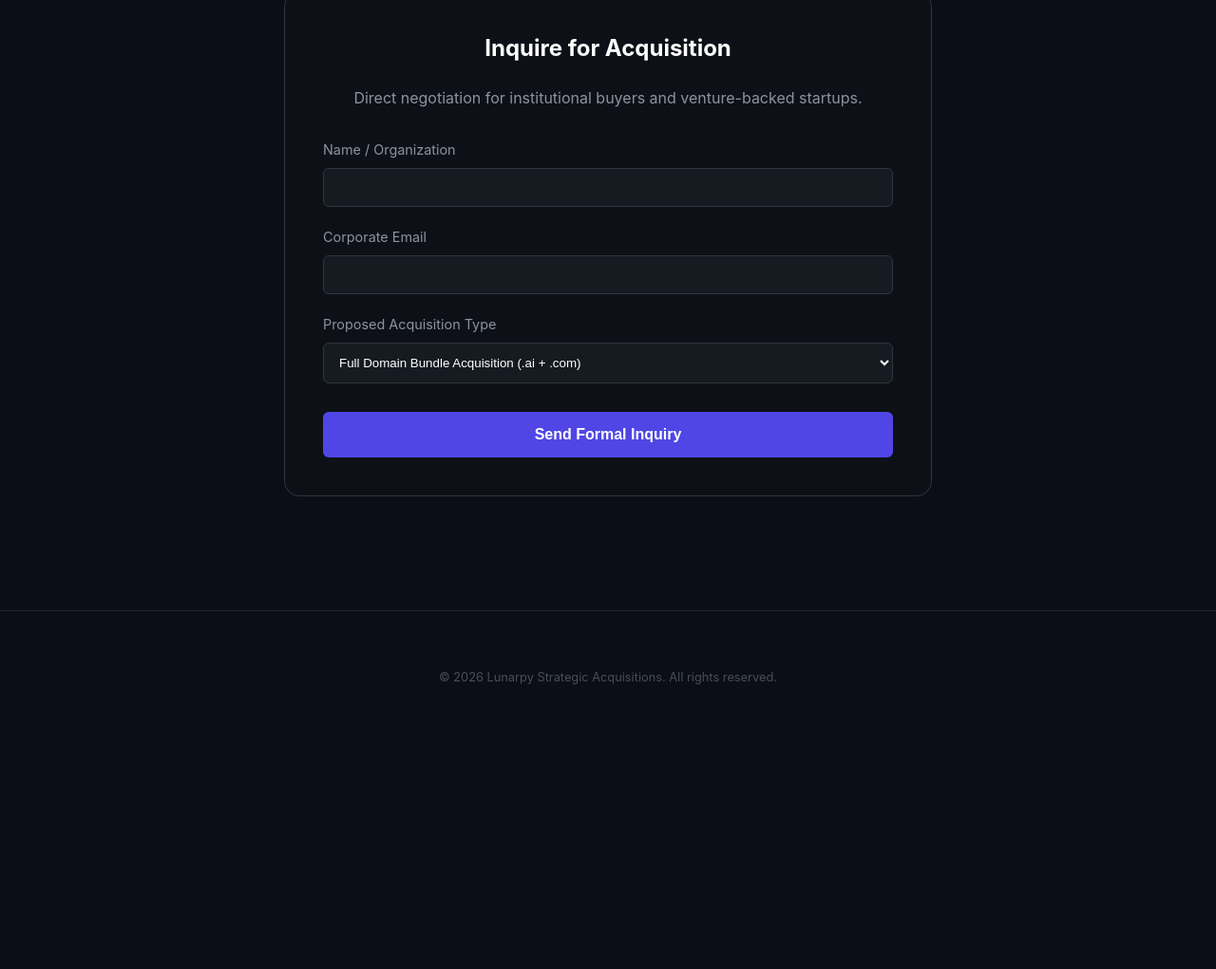
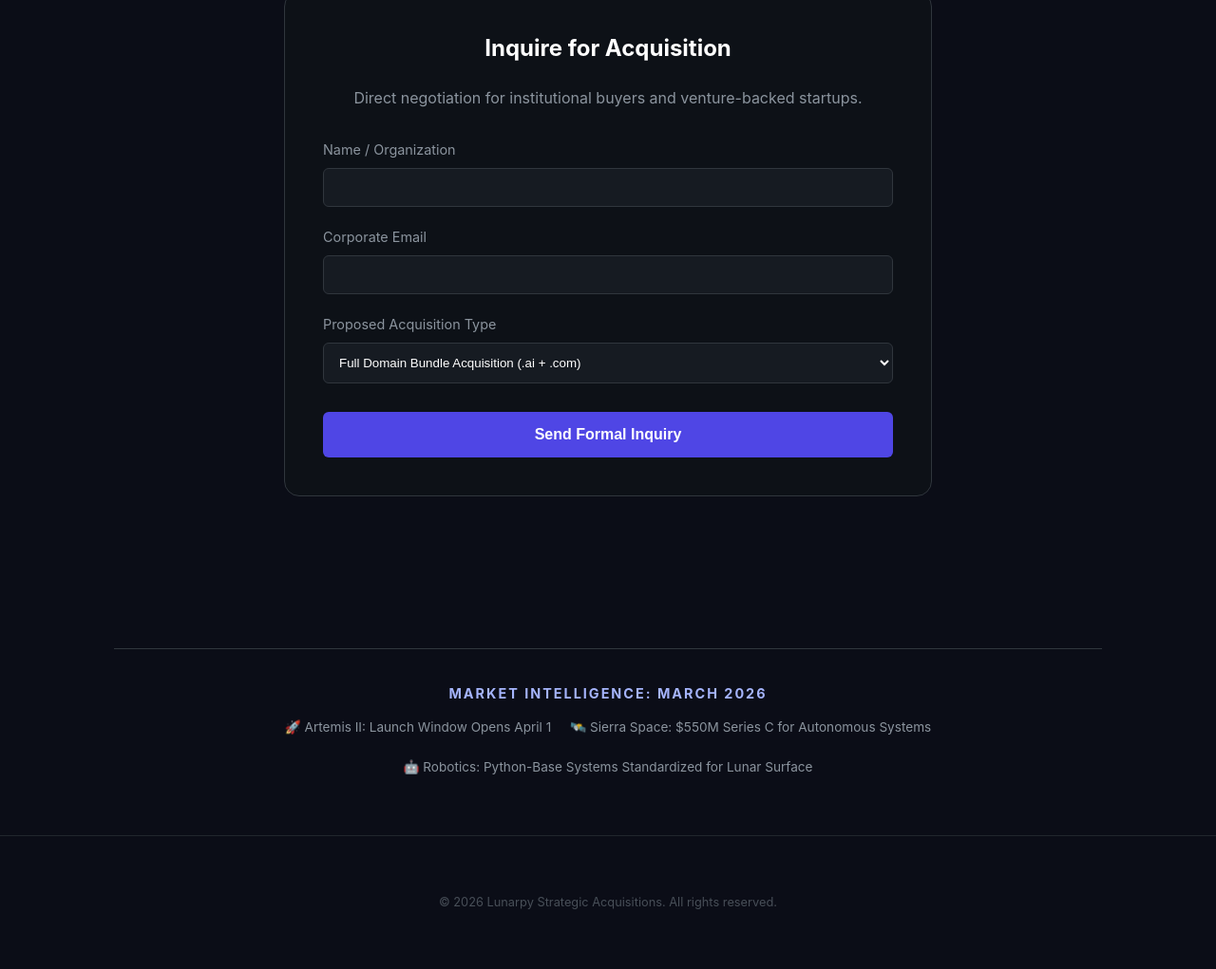
Before and after one commit to jkelly06/LunarPy-project, a plain HTML site: page index.html in a window 1280 px wide. Shown: the part 898-1919 px from the top of the page at 95% size. Before the commit the page ends 1683 px from the top, so only its background shows below. Drawn offline with Linux system fonts and the light colour scheme.

Commit message:
Add market intelligence section to index.html
Added a new section for market intelligence updates.

```diff
--- a/index.html
+++ b/index.html
@@ -71,8 +71,14 @@
             </form>
         </section>
     </main>
-
-    <footer style="text-align: center; padding: 60px 20px; color: #484f58; font-size: 0.8rem; border-top: 1px solid #21262d;">
+<section style="max-width: 1000px; margin: 40px auto; padding: 20px; border-top: 1px solid #30363d;">
+    <h3 style="text-align: center; color: #a5b4fc; font-size: 0.9rem; text-transform: uppercase; letter-spacing: 2px;">Market Intelligence: March 2026</h3>
+    <div style="display: flex; gap: 20px; font-size: 0.85rem; color: #8b949e; justify-content: center; flex-wrap: wrap;">
+        <span>🚀 Artemis II: Launch Window Opens April 1</span>
+        <span>🛰️ Sierra Space: $550M Series C for Autonomous Systems</span>
+        <span>🤖 Robotics: Python-Base Systems Standardized for Lunar Surface</span>
+    </div>
+</section>    <footer style="text-align: center; padding: 60px 20px; color: #484f58; font-size: 0.8rem; border-top: 1px solid #21262d;">
         &copy; 2026 Lunarpy Strategic Acquisitions. All rights reserved.
     </footer>
 
```
